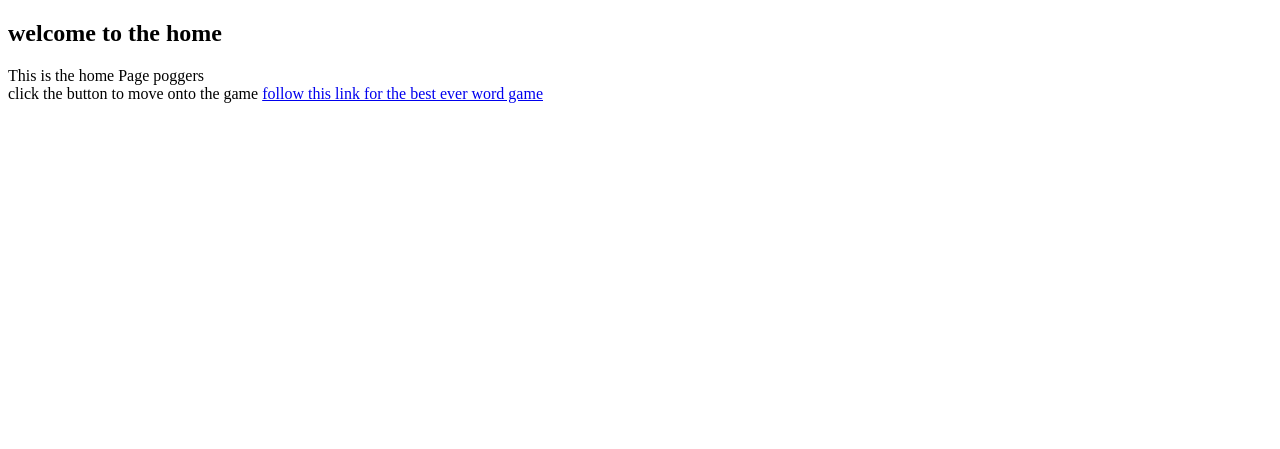
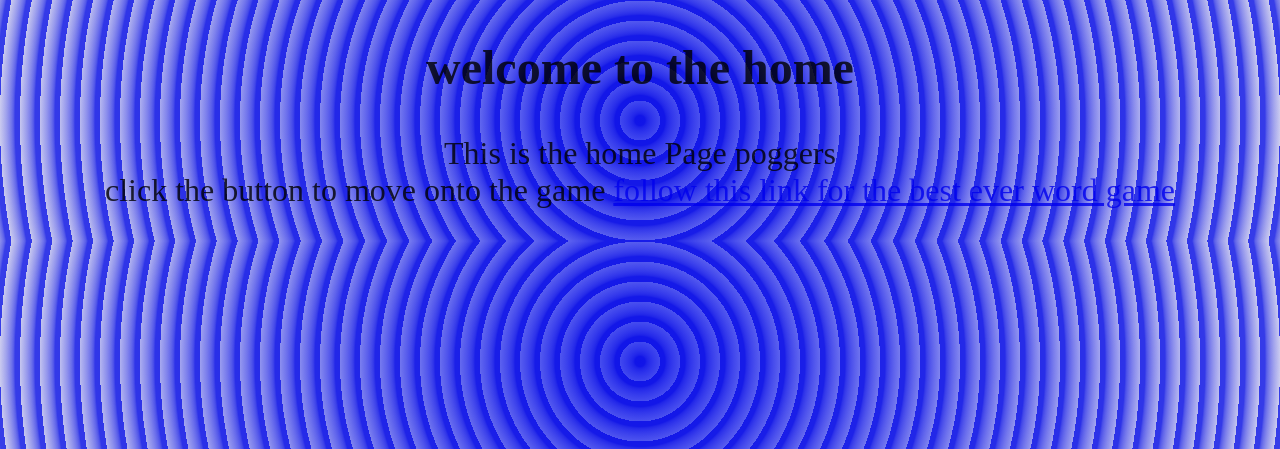
Before and after one commit to DonalHowe/ptyhonRepo, a Flask app: page / in a window 1280 px wide. Shown: the top 449 px of the page. Run offline with Flask 2, Linux system fonts and the light colour scheme; parts of the project's set-up code (start-up, migrations or seed data) failed here and were passed over.

Commit message:
added a bunch of css

```diff
--- a/wordGameProject/app.py
+++ b/wordGameProject/app.py
@@ -53,7 +53,7 @@ def home_Page():
 @app.get("/game")
 def game():
 
-    ini_time_start = datetime.now()
+    timeTaken = datetime.now()
    ## ini_time_for_finished = datetime.now()
 
     ##ini_time_for_total = ini_time_for_finished - ini_time_start
@@ -65,7 +65,7 @@ def game():
         print(sourceWord)
     elif len(sourceWord)<3:
             print("error word is invalid")
-    guessedWords=["namel","jfb","jd","dsafjhssdafkj","namel","namel","namel","namel"]
+    guessedWords= ["namel","jfb","jd","dsafjhssdafkj","namel","namel","namel","namel"]
     for row in guessedWords:
         if len(row)<4:
            print("word is invalid" )
@@ -96,11 +96,9 @@ def game():
 
 
 
-
-
-    save_the_data(ini_time_start,guessedWords, sourceWord)
-    process_data(name , ini_time_start,guessedWords, sourceWord)
-    where, how_many, ordered= process_data(name , ini_time_start,guessedWords, sourceWord)
+    ##save_the_data(guessedWords, sourceWord)
+    ##process_data(name , ini_time_start,guessedWords, sourceWord)
+    ##where, how_many, ordered= process_data(name , ini_time_start,guessedWords, sourceWord)
     # gets the session value for the current browser.
 
 
@@ -109,10 +107,11 @@ def game():
         "game.html",
         title="lets  play",
         name=name,
-        time=ini_time_start,
-        position=where,
-        length=how_many,
-        topten=ordered[:10],
+        time=timeTaken,
+        source_word=sourceWord
+        ##position=where,
+        ##length=how_many,
+        ##topten=ordered[:10],
     )
 
 
--- a/wordGameProject/data_utills.py
+++ b/wordGameProject/data_utills.py
@@ -8,7 +8,7 @@ config ={
     'password' :'gamesDev'
 }
 
-def save_the_data(time_taken,guessedWords, sourceWord):
+def save_the_data(guessedWords, sourceWord):
     SQL = """
         insert into board
         (guessedWords, sourceWord)
@@ -16,10 +16,10 @@ def save_the_data(time_taken,guessedWords, sourceWord):
         (%s, %s)
     """
     with DBcm.UseDatabase(config) as db:
-        db.execute(SQL, (time_taken,guessedWords, sourceWord))
+        db.execute(SQL, (guessedWords, sourceWord))
 
 
-def process_data(name , time_taken,guessedWords, sourceWord):
+def process_data(name , timeTaken,guessedWords, sourceWord):
     with DBcm.UseDatabase(config) as db:
         SQL = """
             select guessedWord, SourceWord
@@ -28,7 +28,7 @@ def process_data(name , time_taken,guessedWords, sourceWord):
         """
         db.execute(SQL)
         scores = db.fetchall()
-    where = scores.index((name, time_taken,guessedWords, sourceWord)) + 1
+    where = scores.index((name, timeTaken,guessedWords, sourceWord)) + 1
     how_many = len(scores)
 
     return where, how_many, scores[:10]
--- /dev/null
+++ b/wordGameProject/static/css/style.css
@@ -0,0 +1,16 @@
+
+body{
+background-color: #e5e5f7;
+opacity: 0.8;
+background-image: radial-gradient(circle at center center, #444cf7, #e5e5f7), repeating-radial-gradient(circle at center center, #444cf7, #444cf7, 10px, transparent 20px, transparent 10px);
+background-blend-mode: multiply;
+font-size: xx-large;
+text-align: center;
+}
+
+h2{
+    align-content: center;
+}
+p{
+    align-content: center;
+}
--- a/wordGameProject/templates/base.html
+++ b/wordGameProject/templates/base.html
@@ -2,9 +2,16 @@
 <html>
     <head>
         <title> {{ title }} </title>
+        <link rel="stylesheet" href="{{url_for('static' , filename ='css/style.css')}}">
+
     </head>
     <body>
+
         {% block body %}
+
+        <div class="base">
+            <div class="asanoha"></div>
+        </div>
         {% endblock %}
     </body>
     </html>
```
Also changed, not shown: wordGameProject/templates/game.html (+7 -19 lines), 1 other file.
